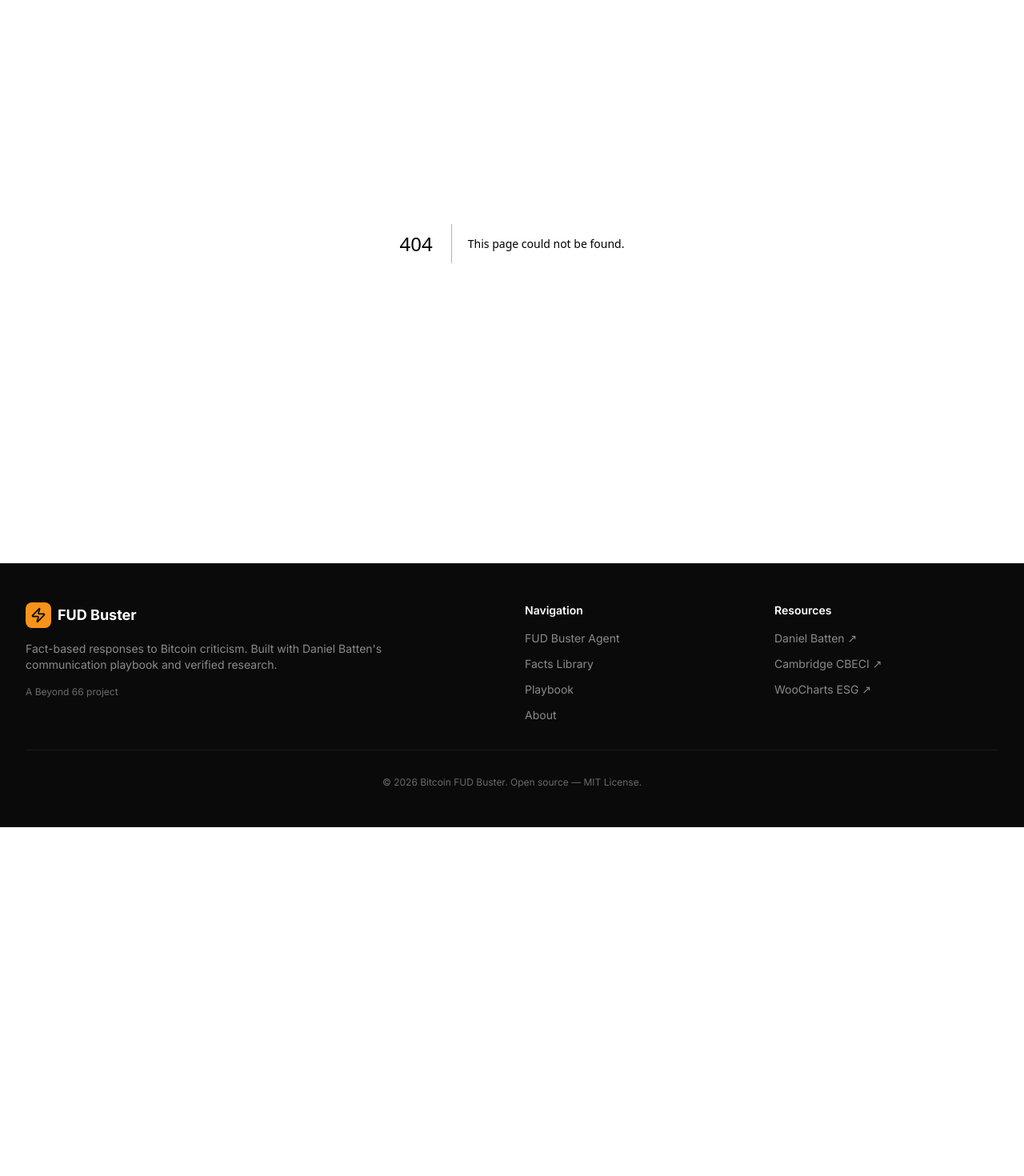
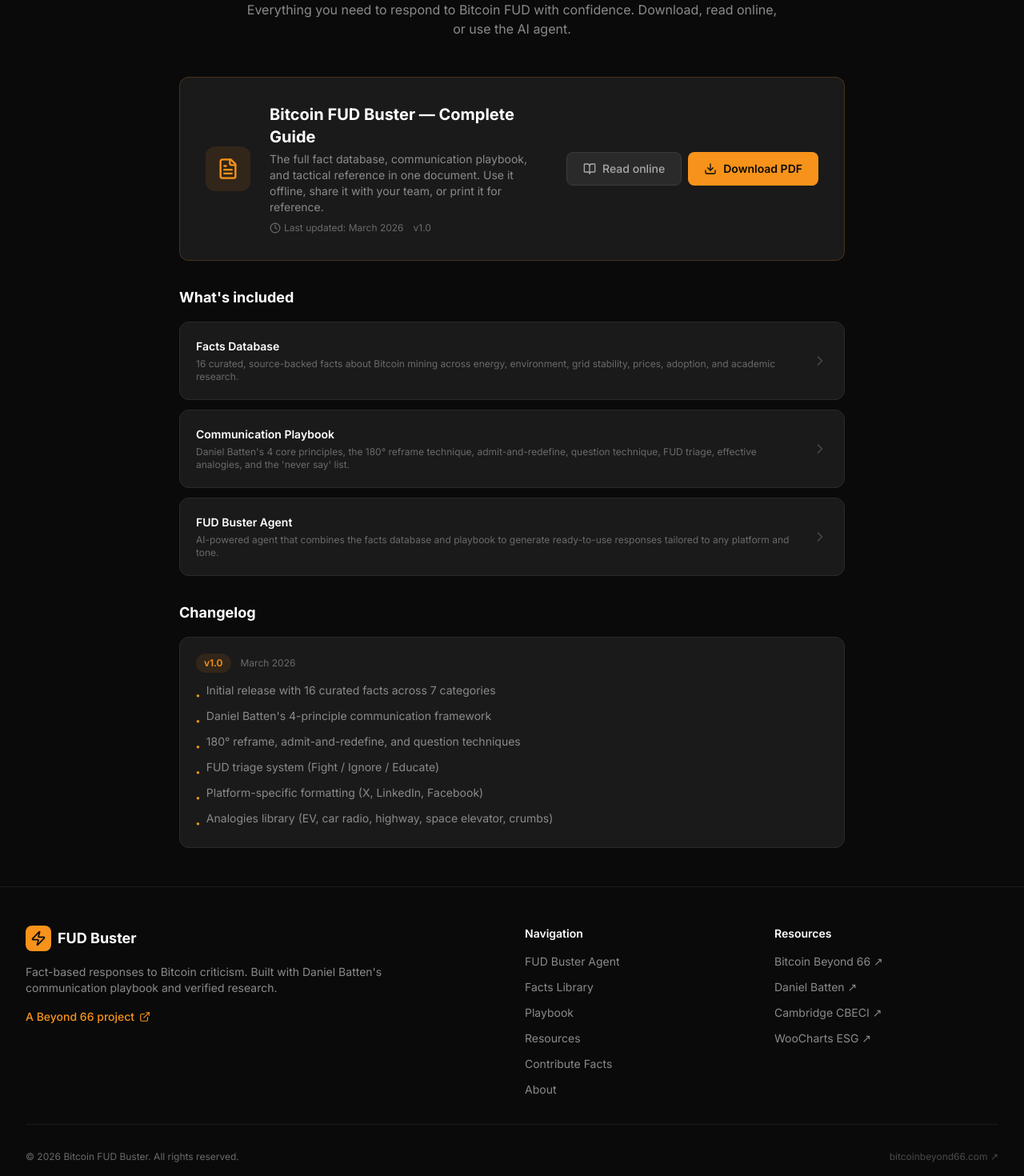
Before and after one commit to glennhaavar-prog/bitcoinfacts, a Next.js app: page /resources in a window 1280 px wide. Before the commit this address had no page. Shown: the part 160-1630 px from the top of the page at 80% size. Before the commit the page ends 1194 px from the top, so only its background shows below. Built offline with nearby package versions, Linux system fonts and the light colour scheme.

Commit message:
Add video, resources page, Beyond 66 links, remove open source refs

```diff
--- a/src/app/about/page.tsx
+++ b/src/app/about/page.tsx
@@ -1,4 +1,4 @@
-import { ExternalLink, Github, Heart, Zap } from "lucide-react";
+import { ExternalLink, Heart, Zap, Play } from "lucide-react";
 
 const sources = [
   {
@@ -45,6 +45,39 @@
         </p>
       </div>
 
+      {/* Daniel Batten Video */}
+      <section className="mb-8">
+        <a
+          href="https://www.youtube.com/watch?v=Zak12xxYg0k"
+          target="_blank"
+          rel="noopener noreferrer"
+          className="card-hover p-6 flex flex-col sm:flex-row items-center gap-5 group block"
+        >
+          <div className="w-full sm:w-48 h-32 sm:h-28 rounded-lg bg-dark-700 flex items-center justify-center flex-shrink-0 relative overflow-hidden">
+            <img
+              src="https://img.youtube.com/vi/Zak12xxYg0k/hqdefault.jpg"
+              alt="Daniel Batten - Bitcoin and Energy"
+              className="w-full h-full object-cover rounded-lg opacity-80 group-hover:opacity-100 transition-opacity"
+            />
+            <div className="absolute inset-0 flex items-center justify-center">
+              <div className="w-12 h-12 rounded-full bg-bitcoin/90 flex items-center justify-center group-hover:scale-110 transition-transform">
+                <Play className="w-5 h-5 text-dark-950 ml-0.5" />
+              </div>
+            </div>
+          </div>
+          <div>
+            <p className="text-[10px] text-bitcoin font-semibold uppercase tracking-wider mb-1">Featured Video</p>
+            <h2 className="text-lg font-bold text-white group-hover:text-bitcoin transition-colors">
+              Daniel Batten — Bitcoin &amp; the Environment
+            </h2>
+            <p className="text-dark-300 text-sm mt-1">
+              The essential talk on why Bitcoin mining is not what most people think. Data-driven, nuanced, and eye-opening.
+            </p>
+          </div>
+        </a>
+      </section>
+
+      {/* Mission */}
       <section className="card p-8 mb-8">
         <div className="flex items-center gap-3 mb-4">
           <div className="w-10 h-10 rounded-xl bg-bitcoin/10 flex items-center justify-center">
@@ -72,6 +105,7 @@
         </div>
       </section>
 
+      {/* Method */}
       <section className="card p-8 mb-8">
         <div className="flex items-center gap-3 mb-4">
           <div className="w-10 h-10 rounded-xl bg-green-400/10 flex items-center justify-center">
@@ -98,6 +132,7 @@
         </div>
       </section>
 
+      {/* Key Sources */}
       <section className="mb-8">
         <h2 className="text-xl font-bold text-white mb-4">Key Sources</h2>
         <div className="space-y-3">
@@ -119,14 +154,25 @@
         </div>
       </section>
 
+      {/* Beyond 66 */}
       <section className="card p-8 text-center">
-        <Github className="w-10 h-10 text-dark-300 mx-auto mb-4" />
-        <h2 className="text-xl font-bold text-white mb-2">Open Source</h2>
+        <div className="w-10 h-10 rounded-xl bg-bitcoin/10 flex items-center justify-center mx-auto mb-4">
+          <Zap className="w-5 h-5 text-bitcoin" />
+        </div>
+        <h2 className="text-xl font-bold text-white mb-2">Built by Beyond 66</h2>
         <p className="text-dark-300 text-sm max-w-md mx-auto mb-4">
-          FUD Buster is open source under the MIT license. Contribute facts,
-          improvements or translations.
+          FUD Buster is a project by Beyond 66 — advancing Bitcoin adoption
+          through education, tools and research.
         </p>
-        <p className="text-dark-500 text-xs">A Beyond 66 project</p>
+        <a
+          href="https://www.bitcoinbeyond66.com"
+          target="_blank"
+          rel="noopener noreferrer"
+          className="inline-flex items-center gap-2 px-6 py-2.5 bg-bitcoin hover:bg-bitcoin-dark text-dark-950 font-semibold text-sm rounded-lg transition-colors"
+        >
+          Visit bitcoinbeyond66.com
+          <ExternalLink className="w-4 h-4" />
+        </a>
       </section>
     </div>
   );
--- /dev/null
+++ b/src/app/resources/page.tsx
@@ -0,0 +1,144 @@
+import { Download, BookOpen, Clock, FileText, ChevronRight } from "lucide-react";
+import Link from "next/link";
+
+const changelog = [
+  {
+    version: "1.0",
+    date: "March 2026",
+    changes: [
+      "Initial release with 16 curated facts across 7 categories",
+      "Daniel Batten's 4-principle communication framework",
+      "180° reframe, admit-and-redefine, and question techniques",
+      "FUD triage system (Fight / Ignore / Educate)",
+      "Platform-specific formatting (X, LinkedIn, Facebook)",
+      "Analogies library (EV, car radio, highway, space elevator, crumbs)",
+    ],
+  },
+];
+
+const sections = [
+  {
+    title: "Facts Database",
+    description: "16 curated, source-backed facts about Bitcoin mining across energy, environment, grid stability, prices, adoption, and academic research.",
+    link: "/facts",
+    linkLabel: "Browse facts",
+  },
+  {
+    title: "Communication Playbook",
+    description: "Daniel Batten's 4 core principles, the 180° reframe technique, admit-and-redefine, question technique, FUD triage, effective analogies, and the 'never say' list.",
+    link: "/playbook",
+    linkLabel: "View playbook",
+  },
+  {
+    title: "FUD Buster Agent",
+    description: "AI-powered agent that combines the facts database and playbook to generate ready-to-use responses tailored to any platform and tone.",
+    link: "/agent",
+    linkLabel: "Try the agent",
+  },
+];
+
+export default function ResourcesPage() {
+  return (
+    <div className="max-w-4xl mx-auto px-4 sm:px-6 lg:px-8 py-8 sm:py-12">
+      <div className="text-center mb-12">
+        <h1 className="text-3xl sm:text-4xl font-bold text-white mb-2">
+          <span className="gradient-text">Resources</span>
+        </h1>
+        <p className="text-dark-300 max-w-2xl mx-auto">
+          Everything you need to respond to Bitcoin FUD with confidence.
+          Download, read online, or use the AI agent.
+        </p>
+      </div>
+
+      {/* Download section */}
+      <section className="card p-6 sm:p-8 mb-8 border-bitcoin/20">
+        <div className="flex flex-col sm:flex-row items-start sm:items-center gap-4 sm:gap-6">
+          <div className="w-14 h-14 rounded-xl bg-bitcoin/10 flex items-center justify-center flex-shrink-0">
+            <FileText className="w-7 h-7 text-bitcoin" />
+          </div>
+          <div className="flex-1">
+            <h2 className="text-xl font-bold text-white mb-1">
+              Bitcoin FUD Buster — Complete Guide
+            </h2>
+            <p className="text-dark-300 text-sm mb-2">
+              The full fact database, communication playbook, and tactical
+              reference in one document. Use it offline, share it with your team,
+              or print it for reference.
+            </p>
+            <div className="flex items-center gap-3 text-xs text-dark-400">
+              <span className="flex items-center gap-1">
+                <Clock className="w-3.5 h-3.5" />
+                Last updated: March 2026
+              </span>
+              <span>v1.0</span>
+            </div>
+          </div>
+          <div className="flex gap-2 flex-shrink-0 w-full sm:w-auto">
+            <Link
+              href="/playbook"
+              className="flex-1 sm:flex-initial inline-flex items-center justify-center gap-2 px-5 py-2.5 bg-dark-700 hover:bg-dark-600 text-dark-200 text-sm font-medium rounded-lg border border-dark-600 transition-colors"
+            >
+              <BookOpen className="w-4 h-4" />
+              Read online
+            </Link>
+            <a
+              href="/bitcoin-fud-buster-guide.pdf"
+              download
+              className="flex-1 sm:flex-initial inline-flex items-center justify-center gap-2 px-5 py-2.5 bg-bitcoin hover:bg-bitcoin-dark text-dark-950 text-sm font-semibold rounded-lg transition-colors"
+            >
+              <Download className="w-4 h-4" />
+              Download PDF
+            </a>
+          </div>
+        </div>
+      </section>
+
+      {/* What's included */}
+      <section className="mb-8">
+        <h2 className="text-lg font-bold text-white mb-4">What&apos;s included</h2>
+        <div className="space-y-3">
+          {sections.map((section) => (
+            <Link
+              key={section.title}
+              href={section.link}
+              className="card-hover p-5 flex items-center gap-4 group block"
+            >
+              <div className="flex-1">
+                <h3 className="text-white font-semibold text-sm group-hover:text-bitcoin transition-colors">
+                  {section.title}
+                </h3>
+                <p className="text-dark-400 text-xs mt-1">{section.description}</p>
+              </div>
+              <ChevronRight className="w-5 h-5 text-dark-500 group-hover:text-bitcoin flex-shrink-0 transition-colors" />
+            </Link>
+          ))}
+        </div>
+      </section>
+
+      {/* Changelog */}
+      <section>
+        <h2 className="text-lg font-bold text-white mb-4">Changelog</h2>
+        <div className="space-y-4">
+          {changelog.map((entry) => (
+            <div key={entry.version} className="card p-5">
+              <div className="flex items-center gap-3 mb-3">
+                <span className="px-2.5 py-1 rounded-full bg-bitcoin/10 text-bitcoin text-xs font-semibold">
+                  v{entry.version}
+                </span>
+                <span className="text-dark-400 text-xs">{entry.date}</span>
+              </div>
+              <ul className="space-y-1.5">
+                {entry.changes.map((change, i) => (
+                  <li key={i} className="flex items-start gap-2 text-dark-300 text-sm">
+                    <span className="text-bitcoin mt-1.5 text-[8px]">●</span>
+                    {change}
+                  </li>
+                ))}
+              </ul>
+            </div>
+          ))}
+        </div>
+      </section>
+    </div>
+  );
+}
--- a/src/components/layout/Footer.tsx
+++ b/src/components/layout/Footer.tsx
@@ -1,5 +1,5 @@
 import Link from "next/link";
-import { Zap } from "lucide-react";
+import { Zap, ExternalLink } from "lucide-react";
 
 export default function Footer() {
   return (
@@ -17,9 +17,15 @@
               Fact-based responses to Bitcoin criticism. Built with Daniel
               Batten&apos;s communication playbook and verified research.
             </p>
-            <p className="text-dark-400 text-xs mt-4">
+            <a
+              href="https://www.bitcoinbeyond66.com"
+              target="_blank"
+              rel="noopener noreferrer"
+              className="inline-flex items-center gap-1.5 mt-4 text-bitcoin hover:text-bitcoin-light text-sm font-medium transition-colors"
+            >
               A Beyond 66 project
-            </p>
+              <ExternalLink className="w-3.5 h-3.5" />
+            </a>
           </div>
 
           <div>
@@ -29,6 +35,8 @@
                 { href: "/agent", label: "FUD Buster Agent" },
                 { href: "/facts", label: "Facts Library" },
                 { href: "/playbook", label: "Playbook" },
+                { href: "/resources", label: "Resources" },
+                { href: "/contribute", label: "Contribute Facts" },
                 { href: "/about", label: "About" },
               ].map((link) => (
                 <li key={link.href}>
@@ -47,6 +55,7 @@
             <h3 className="font-semibold text-white text-sm mb-3">Resources</h3>
             <ul className="space-y-2">
               {[
+                { href: "https://www.bitcoinbeyond66.com", label: "Bitcoin Beyond 66" },
                 { href: "https://batcoinz.com", label: "Daniel Batten" },
                 { href: "https://ccaf.io/cbnsi/cbeci", label: "Cambridge CBECI" },
                 { href: "https://woocharts.com/esg-bitcoin-mining-sustainability/", label: "WooCharts ESG" },
@@ -66,10 +75,18 @@
           </div>
         </div>
 
-        <div className="mt-8 pt-8 border-t border-dark-800 text-center">
+        <div className="mt-8 pt-8 border-t border-dark-800 flex flex-col sm:flex-row items-center justify-between gap-2">
           <p className="text-dark-400 text-xs">
-            &copy; {new Date().getFullYear()} Bitcoin FUD Buster. Open source — MIT License.
+            &copy; {new Date().getFullYear()} Bitcoin FUD Buster. All rights reserved.
           </p>
+          <a
+            href="https://www.bitcoinbeyond66.com"
+            target="_blank"
+            rel="noopener noreferrer"
+            className="text-dark-500 hover:text-bitcoin text-xs transition-colors"
+          >
+            bitcoinbeyond66.com ↗
+          </a>
         </div>
       </div>
     </footer>
--- a/src/components/layout/Header.tsx
+++ b/src/components/layout/Header.tsx
@@ -9,7 +9,7 @@
   { href: "/agent", label: "FUD Buster" },
   { href: "/facts", label: "Facts" },
   { href: "/playbook", label: "Playbook" },
-  { href: "/contribute", label: "Contribute" },
+  { href: "/resources", label: "Resources" },
   { href: "/about", label: "About" },
 ];
 
```
Also changed, not shown: src/app/agent/page.tsx (+61 -42 lines).
